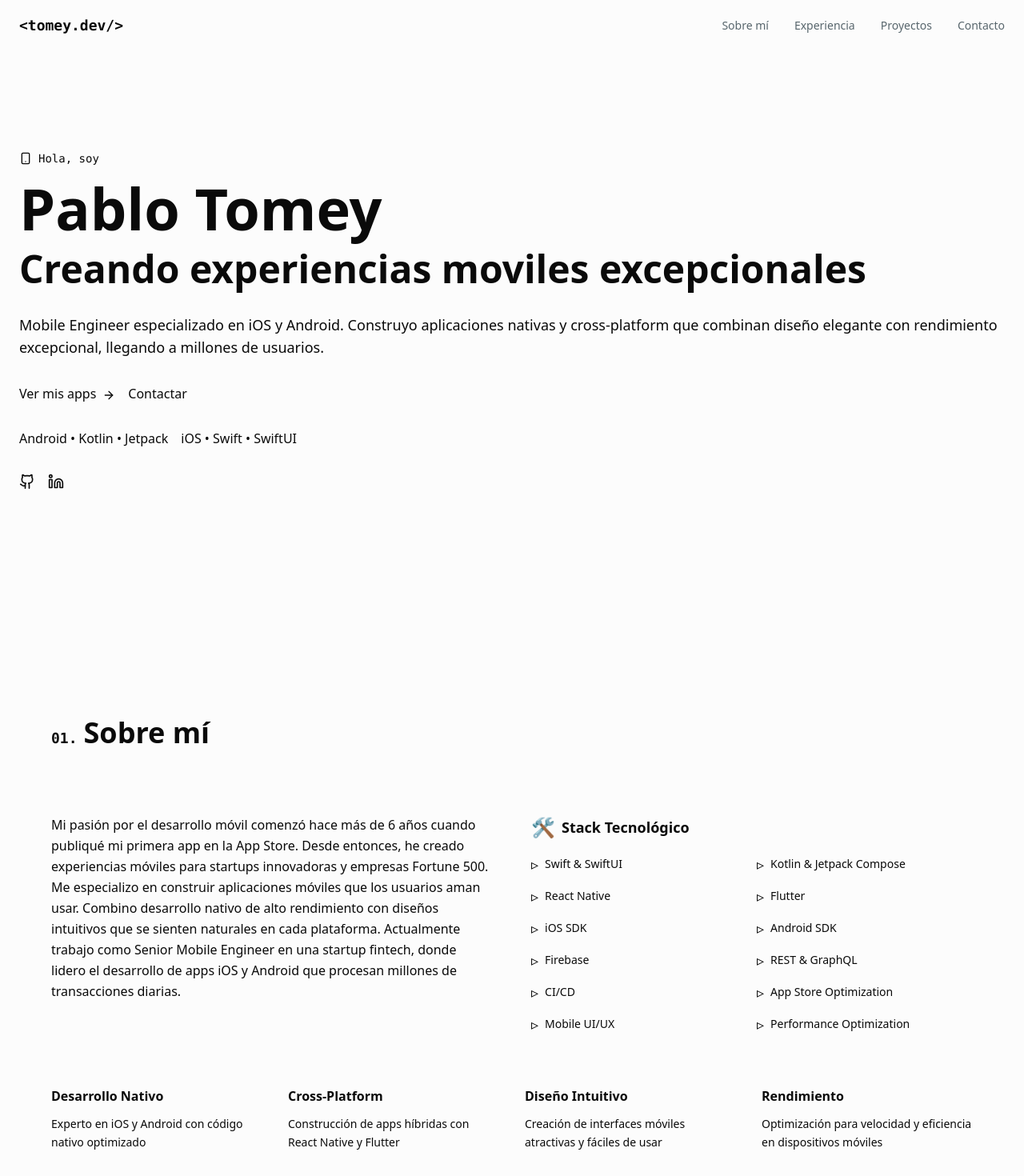
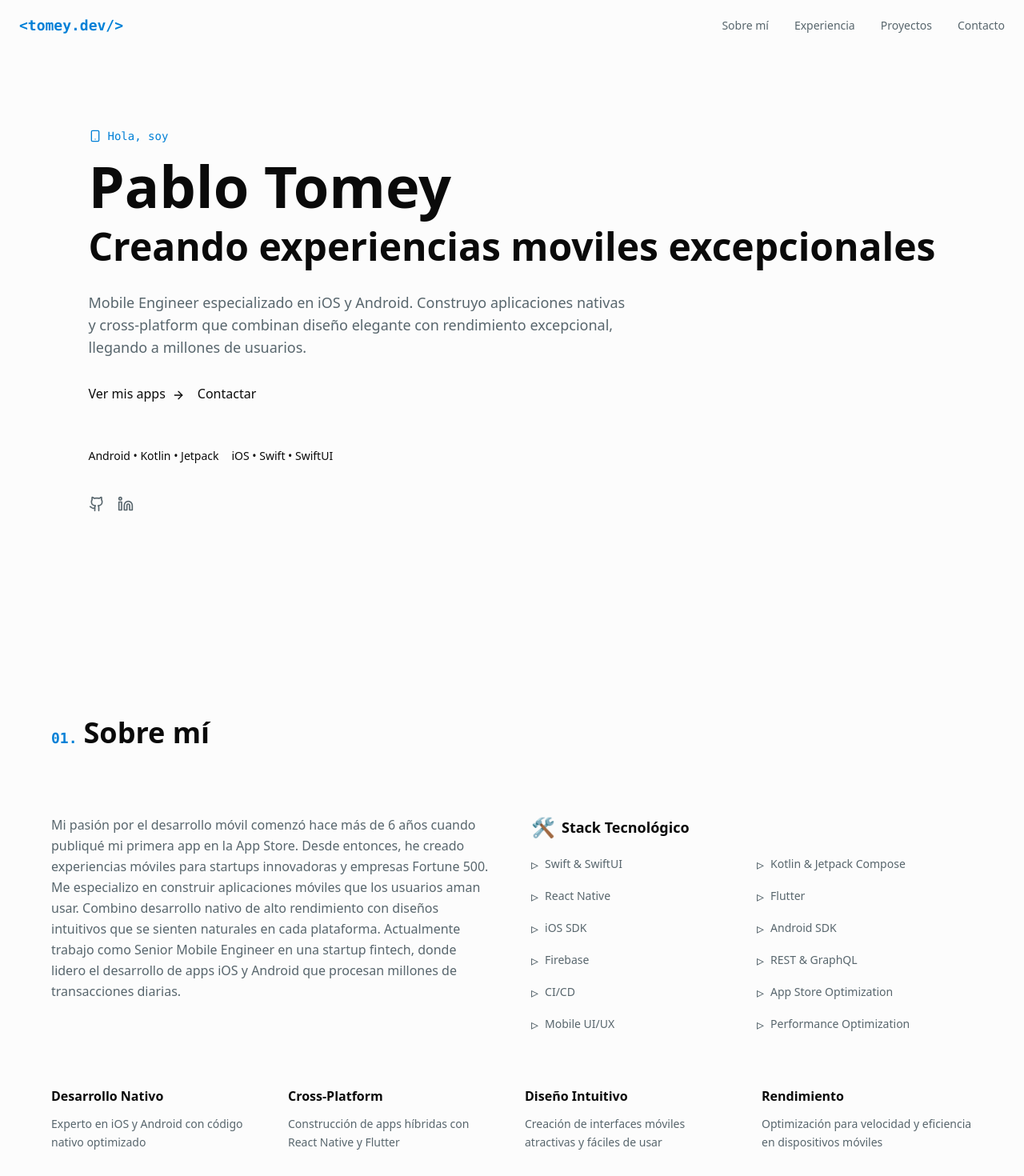
Before and after one commit to tomeydev/portfolio-landing, a React (Vite) app: page / in a window 1280 px wide. Shown: the top 1470 px of the page at 80% size. Built offline with nearby package versions, Linux system fonts and the light colour scheme.

Commit message:
feat(components): update styles in About, Index, and Navigation components for improved theming

```diff
--- a/src/components/About.jsx
+++ b/src/components/About.jsx
@@ -29,7 +29,7 @@ export default function About() {
             <div className="max-w-6xl mx-auto">
                 <div className="space-y-4 mb-16">
                     <h2 className="text-3xl md:text-4xl font-bold">
-                        <span className="font-mono text-lg mr-2">01.</span>
+                        <span className="font-mono text-lg mr-2 text-primary">01.</span>
                         Sobre mí
                     </h2>
                     <div className="h-px from-primary via-secondary to-transparent max-w-md" />
@@ -37,7 +37,7 @@ export default function About() {
 
                 <div className="grid md:grid-cols-2 gap-12 mb-16">
                     <div>
-                        <p className=" leading-relaxed">
+                        <p className="text-muted-foreground leading-relaxed">
                             Mi pasión por el desarrollo móvil comenzó hace más de 6 años cuando publiqué mi primera app en la App Store.
                             Desde entonces, he creado experiencias móviles para startups innovadoras y empresas Fortune 500.
                             Me especializo en construir aplicaciones móviles que los usuarios aman usar. Combino desarrollo nativo de
@@ -53,7 +53,7 @@ export default function About() {
                         </h3>
                         <ul className="grid grid-cols-2 gap-3">
                             {skills.map((skill) => (
-                                <li key={skill} className="flex items-center gap-2 text-sm">
+                                <li key={skill} className="flex items-center gap-2 text-sm text-muted-foreground">
                                     <span className="text-accent text-lg">▹</span>
                                     {skill}
                                 </li>
@@ -66,7 +66,7 @@ export default function About() {
                     {highlights.map((item) => (
                         <div className="space-y-3 hover:scale-105 transition-transform duration-300">
                             <h3 className=" font-semibold">{item.title}</h3>
-                            <p className=" text-sm leading-relaxed">{item.description}</p>
+                            <p className=" text-sm text-muted-foreground leading-relaxed">{item.description}</p>
                         </div>
                     ))}
                 </div>
--- a/src/components/Index.jsx
+++ b/src/components/Index.jsx
@@ -6,14 +6,14 @@ export default function Index() {
         <section className="min-h-screen flex items-center px-6 justify-center">
             <div className="space-y-8">
                 <div className="space-y-4">
-                    <p className="font-mono text-sm flex items-center gap-2">
+                    <p className="font-mono text-sm flex text-primary items-center gap-2">
                     <Smartphone className="h-4 w-4"/>
                     Hola, soy
                     </p>
                     <h1 className="text-5xl md:text-7xl font-bold text-balance">Pablo Tomey</h1>
                     <h2 className="text-3xl md:text-5xl font-bold text-balance gradient-text">Creando experiencias moviles excepcionales</h2>
                 </div>
-                <p className=" text-lg">
+                <p className=" text-lg text-muted-foreground max-w-2xl">
                     Mobile Engineer especializado en iOS y Android. Construyo aplicaciones nativas y
                     cross-platform que combinan diseño elegante con rendimiento excepcional, llegando a millones de usuarios.
                 </p>
@@ -26,15 +26,15 @@ export default function Index() {
                         <a href="#contact">Contactar</a>
                     </button>
                 </div>
-                <div className="flex flex-wrap gap-4">
-                    <div>Android • Kotlin • Jetpack</div>
-                    <div>iOS • Swift • SwiftUI</div>
+                <div className="flex flex-wrap gap-4 pt-4">
+                    <div className="text-sm font-medium py-2">Android • Kotlin • Jetpack</div>
+                    <div className="text-sm font-medium py-2">iOS • Swift • SwiftUI</div>
                 </div>
                 <div className="flex flex-wrap gap-4">
-                    <a href="https://github.com" target="_blank">
+                    <a href="https://github.com" target="_blank" className="text-muted-foreground hover:text-primary transition-colors">
                         <Github className="h-5 w-5" />
                     </a>
-                    <a href="https://linkedin.com" target="_blank">
+                    <a href="https://linkedin.com" target="_blank" className="text-muted-foreground">
                         <Linkedin className="h-5 w-5" />
                     </a>
                 </div>
--- a/src/components/Navigation.jsx
+++ b/src/components/Navigation.jsx
@@ -12,7 +12,7 @@ export default function Navigation() {
         <nav className=" fixed top-0 left-0 right-0 z-50">
             <div className=" max-w-7xl mx-auto px-6 lg:px:8">
                 <div className="flex items-center justify-between h-16">
-                    <a href="#" className="font-mono text-lg font-bold">{"<tomey.dev/>"}</a>
+                    <a href="#" className="font-mono text-lg font-bold text-primary">{"<tomey.dev/>"}</a>
                     <div className="hidden md:flex items-center gap-8">
                         {navItems.map((item) => (
                             <a
```
